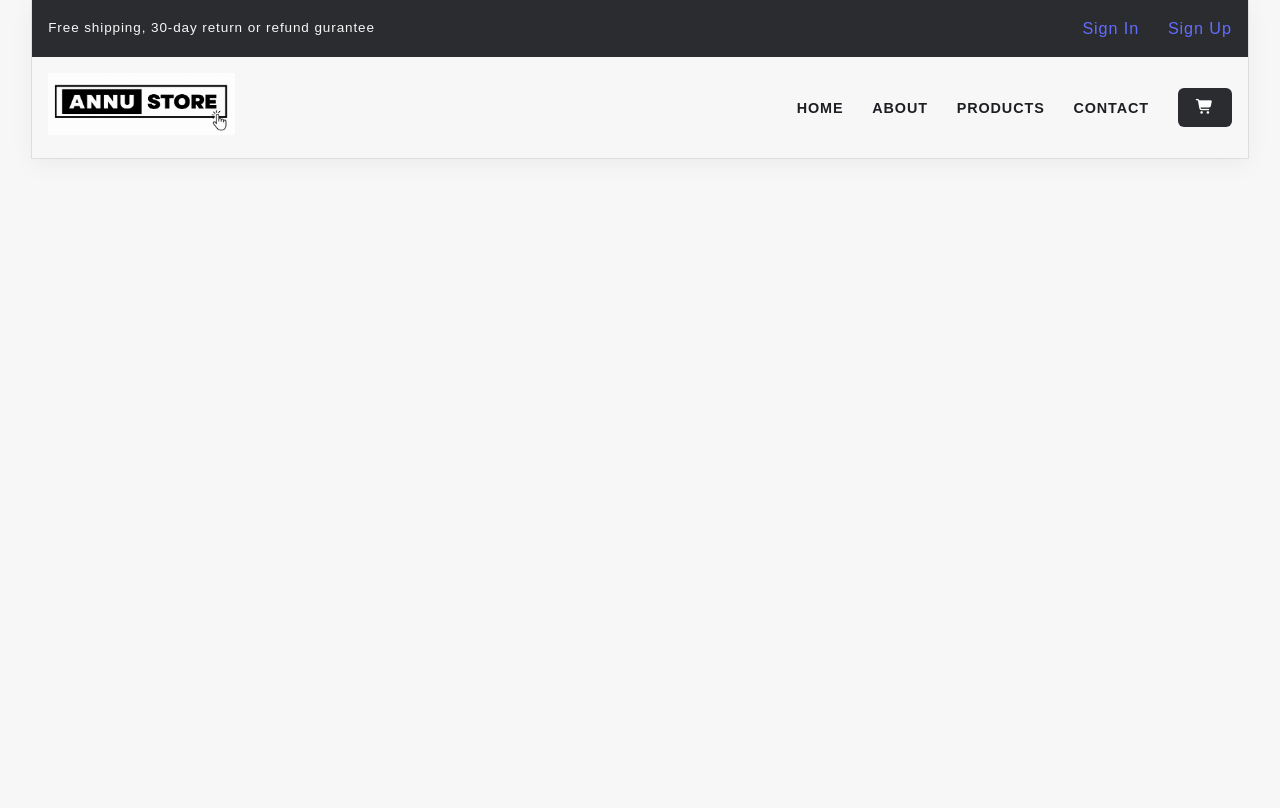
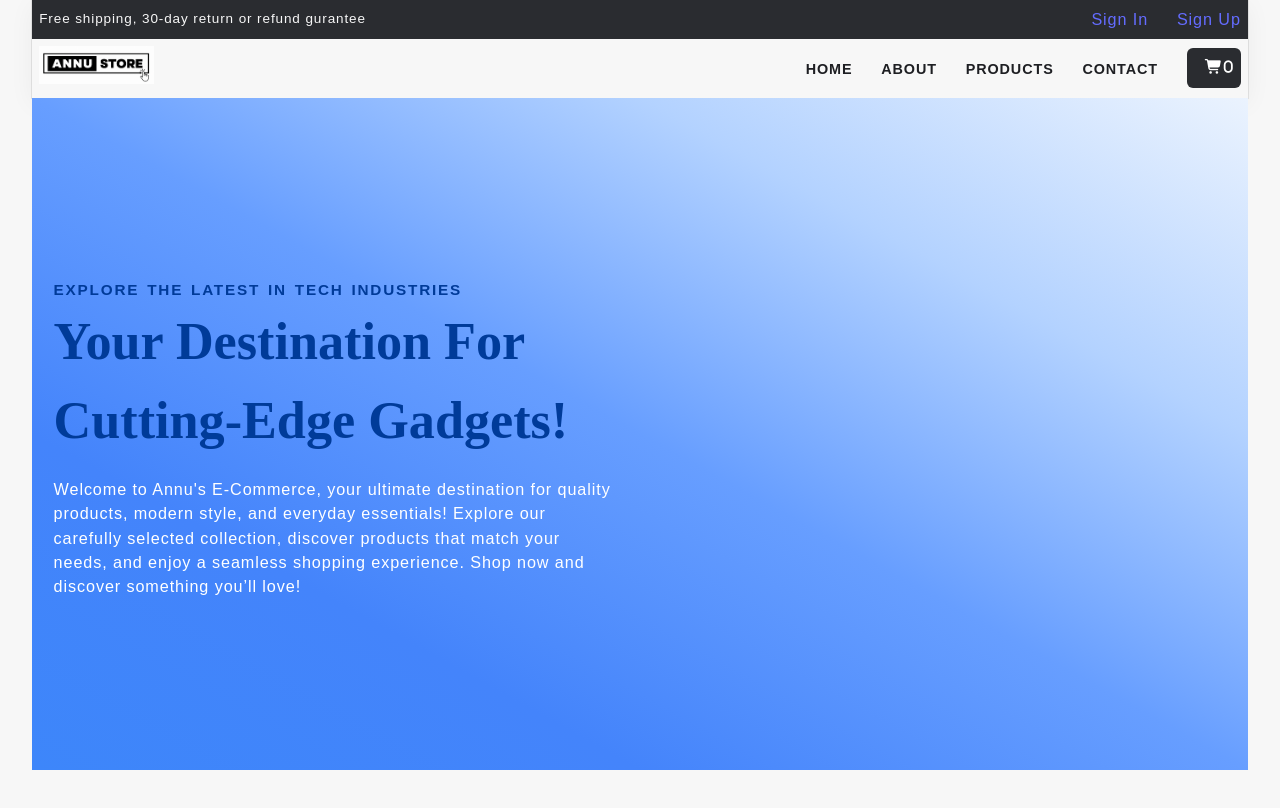
Before and after one commit to Annu9111/JS_E-commerse-website, a website built with Vite: page index.html in a window 1280 px wide. Built offline with nearby package versions, Linux system fonts and the light colour scheme.

Commit message:
hero-section-left

```diff
--- a/index.html
+++ b/index.html
@@ -43,12 +43,31 @@
           </li>
           <li class="nav-item">
             <a href="addToCart.html" class="nav-link add-to-cart-button" id="cartValue">
-              <i class="fa-solid fa-cart-shopping"></i>
+              <i class="fa-solid fa-cart-shopping">0</i>
             </a>
           </li>
         </ul>
        </nav>
     </div>
   </header>
+ <!-- Home-hero-section-start -->
+  <main>
+    <section class="section-hero">
+      <div class="container grid grid-two--cols">
+        <div class="section-hero--content">
+          <p class="hero-subheading">
+            Explore the Latest in Tech Industries
+            <h1 class="hero-heading">
+              Your Destination For Cutting-Edge Gadgets!
+            </h1>
+            <p class="hero-para">
+              Welcome to Annu's E-Commerce, your ultimate destination for quality products, modern style, and everyday essentials! Explore our carefully selected collection, discover products that match your needs, and enjoy a seamless shopping experience. Shop now and discover something you’ll love!
+            </p>
+          </p>
+        </div>
+      </div>
+    </section>
+  </main>
+ <!-- Home-hero-section-end -->
 </body>
 </html>
--- a/src/style.css
+++ b/src/style.css
@@ -236,11 +236,11 @@ textarea:focus-visible {
   display: flex;
   justify-content: space-between;
   align-items: center;
-  padding: 1.8rem; /* we override the main container padding property  */
+  padding: 0.8rem; /* we override the main container padding property  */
 }
 
 .section-navbar img {
-  width: 25%;
+  width: 15%;
 }
 
 .section-navbar .navbar ul {
```
